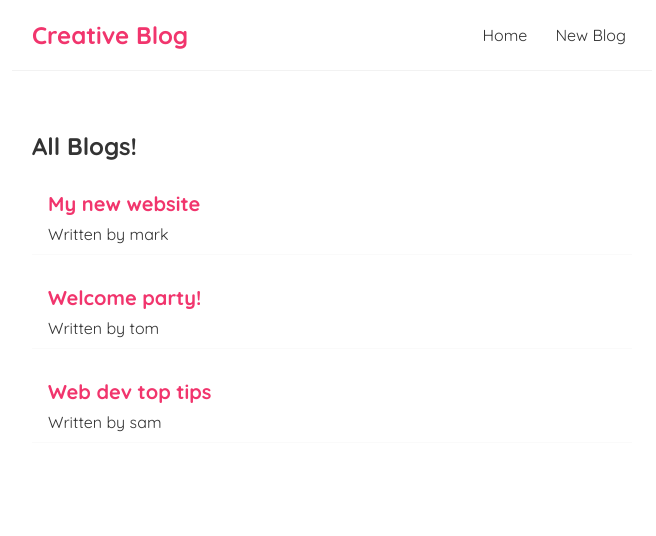
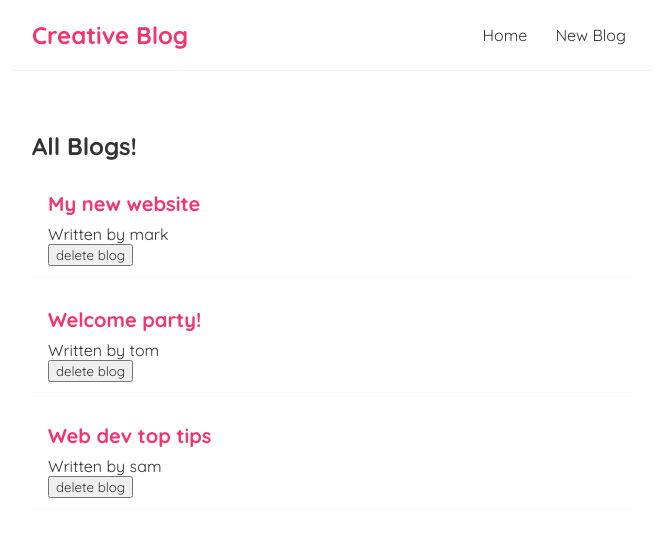
Before and after one commit to Max88-git/react-blog, a React (Create React App) app: page / in a window 1280 px wide. Shown: the top 536 px of the page, without its empty margins (308-964 px from the left). Built offline with nearby package versions, Linux system fonts and the light colour scheme.

Commit message:
Pass func handleDelete as prop to delete blogs

```diff
--- a/src/BlogList.js
+++ b/src/BlogList.js
@@ -1,4 +1,4 @@
-const BlogList = ({ blogs, title }) => {
+const BlogList = ({ blogs, title, handleDelete }) => {
 
   return (
     <div className="blog-list">
@@ -7,6 +7,7 @@ const BlogList = ({ blogs, title }) => {
         <div className="blog-preview" key={blog.id}>
           <h2>{ blog.title }</h2>
           <p>Written by { blog.author }</p>
+          <button onClick={() => handleDelete(blog.id)}>delete blog</button>
         </div>
       ))}
     </div>
--- a/src/Home.js
+++ b/src/Home.js
@@ -6,10 +6,16 @@ const Home = () => {
     { title: 'My new website', body: 'lorem ipsum...', author: 'mark', id: 1 },
     { title: 'Welcome party!', body: 'lorem ipsum...', author: 'tom', id: 2 },
     { title: 'Web dev top tips', body: 'lorem ipsum...', author: 'sam', id: 3 }
-  ])
+  ]);
+
+  const handleDelete = (id) => {
+    const newBlogs = blogs.filter(blog => blog.id !== id)
+    setBlogs(newBlogs);
+  }
+
   return (
     <div className="home">
-      <BlogList blogs={blogs} title="All Blogs!" />
+      <BlogList blogs={blogs} title="All Blogs!" handleDelete={handleDelete} />
     </div>
   );
 }
```
